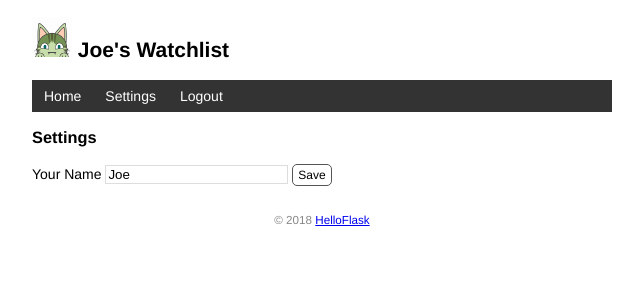
After one commit to hiJoeLee/flaskpj, a Flask app: page /settings in a window 1280 px wide. The commit adds this page. Shown: the top 300 px of the page, without its empty margins (318-961 px from the left). Run offline with Flask 2, Linux system fonts and the light colour scheme; a user stored in the database is signed in.

Commit message:
第8章 用户认证 part-2 登录内容保护

```diff
--- a/app.py
+++ b/app.py
@@ -2,13 +2,15 @@ from flask import Flask,render_template,request,redirect,flash,url_for
 import os,sys,click
 from flask_sqlalchemy import SQLAlchemy  # 导入扩展类
 from werkzeug.security import generate_password_hash,check_password_hash
-from flask_login import LoginManager,UserMixin,login_user,login_required,logout_user
+from flask_login import LoginManager,UserMixin,login_user,login_required,logout_user,current_user
 
 
 # 导入flask类,创建对象app
 app = Flask(__name__)
 
 login_manager = LoginManager(app)
+login_manager.login_view = 'login'
+
 @login_manager.user_loader
 def load_user(user_id):
     user=User.query.get(int(user_id))
@@ -122,6 +124,8 @@ def index():
         # 获取表单数据
         title = request.form.get('title')  # 传入表单对应输入字段的 name 值
         year = request.form.get('year')
+        if not current_user.is_authenticated:  # 如果当前用户未认证
+            return redirect(url_for('index'))  # 重定向到主页
         # 验证数据
         if not title or not year or len(year) > 4 or len(title) > 60:
             flash('Invalid input.')  # 显示错误提示
@@ -137,6 +141,7 @@ def index():
 
 
 @app.route('/movie/edit/<int:movie_id>', methods=['GET', 'POST'])
+@login_required
 def edit(movie_id):
     movie = Movie.query.get_or_404(movie_id)
     if request.method == 'POST':  # 处理编辑表单的提交请求
@@ -152,14 +157,15 @@ def edit(movie_id):
         return redirect(url_for('index'))  # 重定向回主页
     return render_template('edit.html', movie=movie)  # 传入被编辑的电影记录
 
+
 @app.route('/movie/delete/<int:movie_id>', methods=['POST'])  # 限定只接受 POST 请求
+@login_required
 def delete(movie_id):
     movie = Movie.query.get_or_404(movie_id)  # 获取电影记录
     db.session.delete(movie)  # 删除对应的记录
     db.session.commit()  # 提交数据库会话
     flash('Item deleted.')
     return redirect(url_for('index'))  # 重定向回主页
-
 
 
 @app.route('/login', methods=['GET', 'POST'])
@@ -180,9 +186,29 @@ def login():
         return redirect(url_for('login'))  # 重定向回登录页面
     return render_template('login.html')
 
+
 @app.route('/logout')
 @login_required  # 用于视图保护，后面会详细介绍
 def logout():
     logout_user()  # 登出用户
     flash('Goodbye.')
     return redirect(url_for('index'))  # 重定向回首页
+
+
+@app.route('/settings', methods=['GET', 'POST'])
+@login_required
+def settings():
+    if request.method == 'POST':
+        name = request.form['name']
+        if not name or len(name) > 20:
+            flash('Invalid input.')
+            return redirect(url_for('settings'))
+        current_user.name = name
+        # current_user 会返回当前登录用户的数据库记录对象
+        # 等同于下面的用法
+        # user = User.query.first()
+        # user.name = name
+        db.session.commit()
+        flash('Settings updated.')
+        return redirect(url_for('index'))
+    return render_template('settings.html')
--- a/templates/base.html
+++ b/templates/base.html
@@ -21,8 +21,16 @@
 <nav>
     <ul>
         <li><a href="{{ url_for('index') }}">Home</a></li>
+        {% if current_user.is_authenticated %}
+        <li><a href="{{ url_for('settings') }}">Settings</a></li>
+        <li><a href="{{ url_for('logout') }}">Logout</a></li>
+        {% else %}
+        <li><a href="{{ url_for('login') }}">Login</a></li>
+        {% endif %}
+
     </ul>
 </nav>
+
 {% block content %}{% endblock %}
 <footer>
     <small>&copy; 2018 <a href="http://helloflask.com/tutorial">HelloFlask</a></small>
--- /dev/null
+++ b/templates/settings.html
@@ -0,0 +1,9 @@
+{% extends 'base.html' %}
+
+{% block content %}
+<h3>Settings</h3>
+<form method="post">
+    Your Name <input type="text" name="name" autocomplete="off" required value="{{ current_user.name }}">
+    <input class="btn" type="submit" name="submit" value="Save">
+</form>
+{% endblock %}
```
Also changed, not shown: templates/index.html (+7 -0 lines), data.db.
